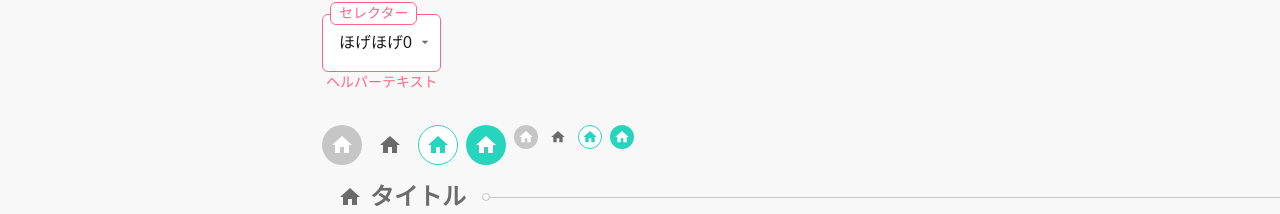
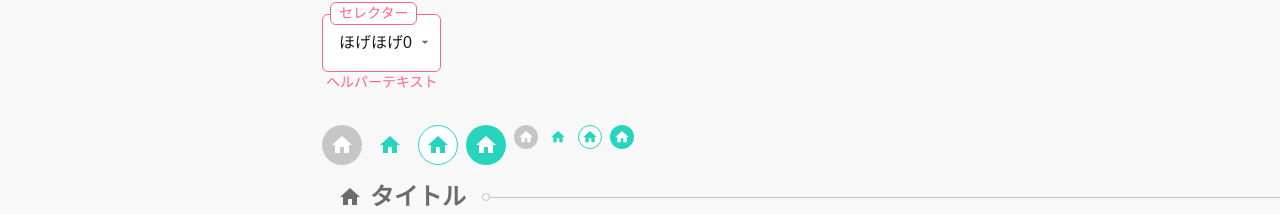
Before and after one commit to SOTA-swp/frontend, a Next.js app: page /dev in a window 1280 px wide. Shown: the part 440-654 px from the top of the page. Built offline with nearby package versions, Linux system fonts and the light colour scheme.

Commit message:
💄 IconButtonのcolorの仕様を変更

```diff
--- a/app/(main)/_components/CommonHeader.tsx
+++ b/app/(main)/_components/CommonHeader.tsx
@@ -116,13 +116,17 @@ function CommonHeader() {
           pr-4
           ">
           <li>
-            <IconButton icon={<MdAdd />} variant="iconOnly" />
+            <IconButton icon={<MdAdd />} variant="iconOnly" color={"gray"} />
           </li>
           <li>
-            <IconButton icon={<MdSearch />} variant="iconOnly" />
+            <IconButton icon={<MdSearch />} variant="iconOnly" color={"gray"} />
           </li>
           <li>
-            <IconButton icon={<MdNotifications />} variant="iconOnly" />
+            <IconButton
+              icon={<MdNotifications />}
+              variant="iconOnly"
+              color={"gray"}
+            />
           </li>
           <li className="flex items-center">
             <UserIcon userData={userData} />
--- a/components/IconButton.tsx
+++ b/components/IconButton.tsx
@@ -10,7 +10,7 @@ const iconButtonStyles = cva(
       variant: {
         contain: "text-paper",
         outline: "border bg-paper",
-        iconOnly: "text-text-secondary hover:bg-shadow",
+        iconOnly: "",
       },
       size: {
         xs: "h-6 text-[1rem]",
@@ -72,6 +72,26 @@ const iconButtonStyles = cva(
         color: "error",
         class: "border-error text-error",
       },
+      {
+        variant: "iconOnly",
+        color: "primary",
+        class: "text-primary hover:bg-primary/10",
+      },
+      {
+        variant: "iconOnly",
+        color: "gray",
+        class: "text-text-secondary hover:bg-text-secondary/10",
+      },
+      {
+        variant: "iconOnly",
+        color: "accent",
+        class: "text-accent hover:bg-accent/10",
+      },
+      {
+        variant: "iconOnly",
+        color: "error",
+        class: "text-error hover:bg-error/10",
+      },
     ],
     defaultVariants: {
       variant: "contain",
@@ -86,7 +106,6 @@ interface IconButtonProps
     VariantProps<typeof iconButtonStyles> {
   icon?: React.ReactNode;
 }
-
 
 function IconButton({
   size,
@@ -103,8 +122,7 @@ function IconButton({
       className={cn(
         iconButtonStyles({ variant, size, color, disable }),
         className
-      )}
-    >
+      )}>
       {icon}
     </button>
   );
```
